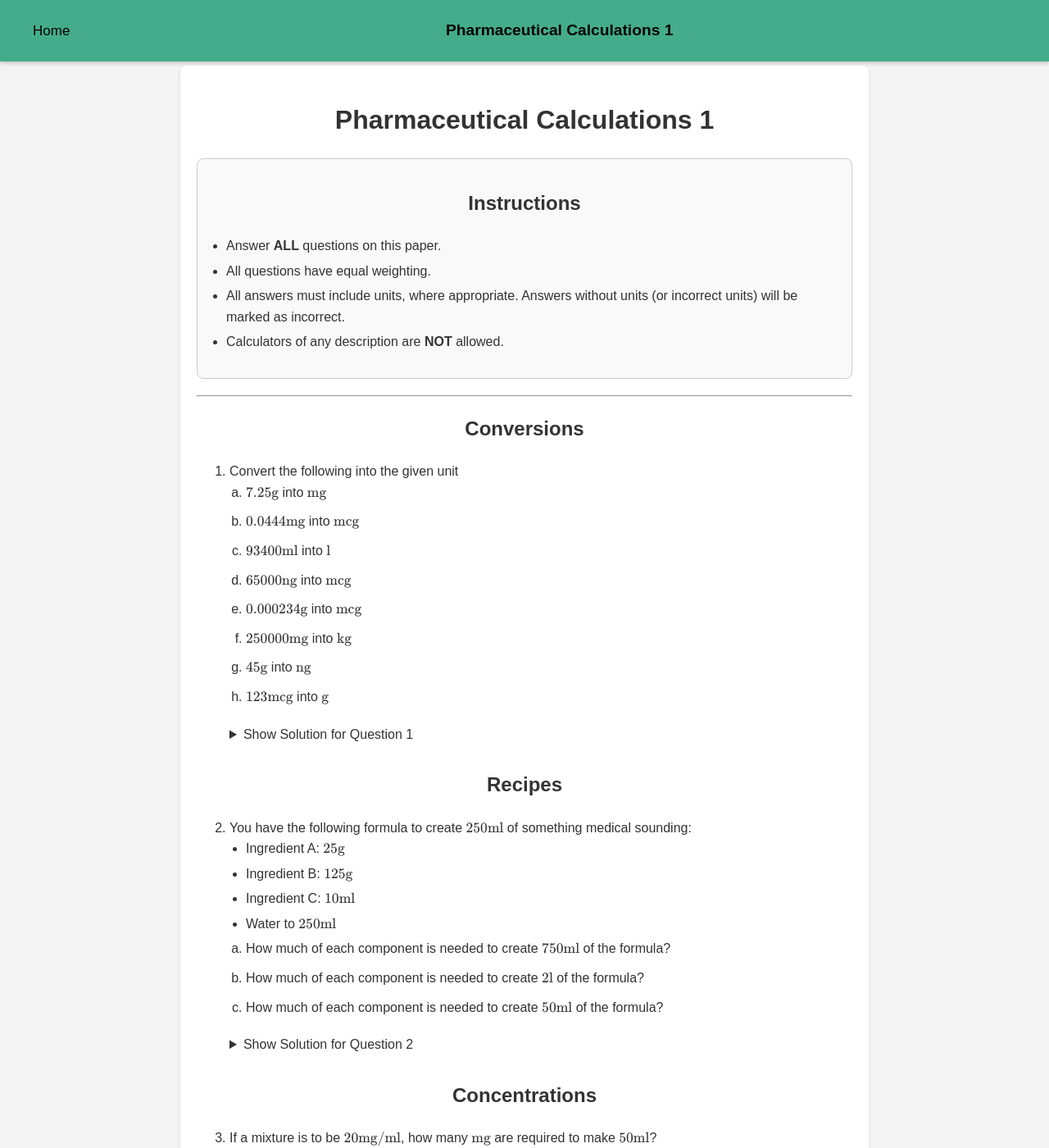
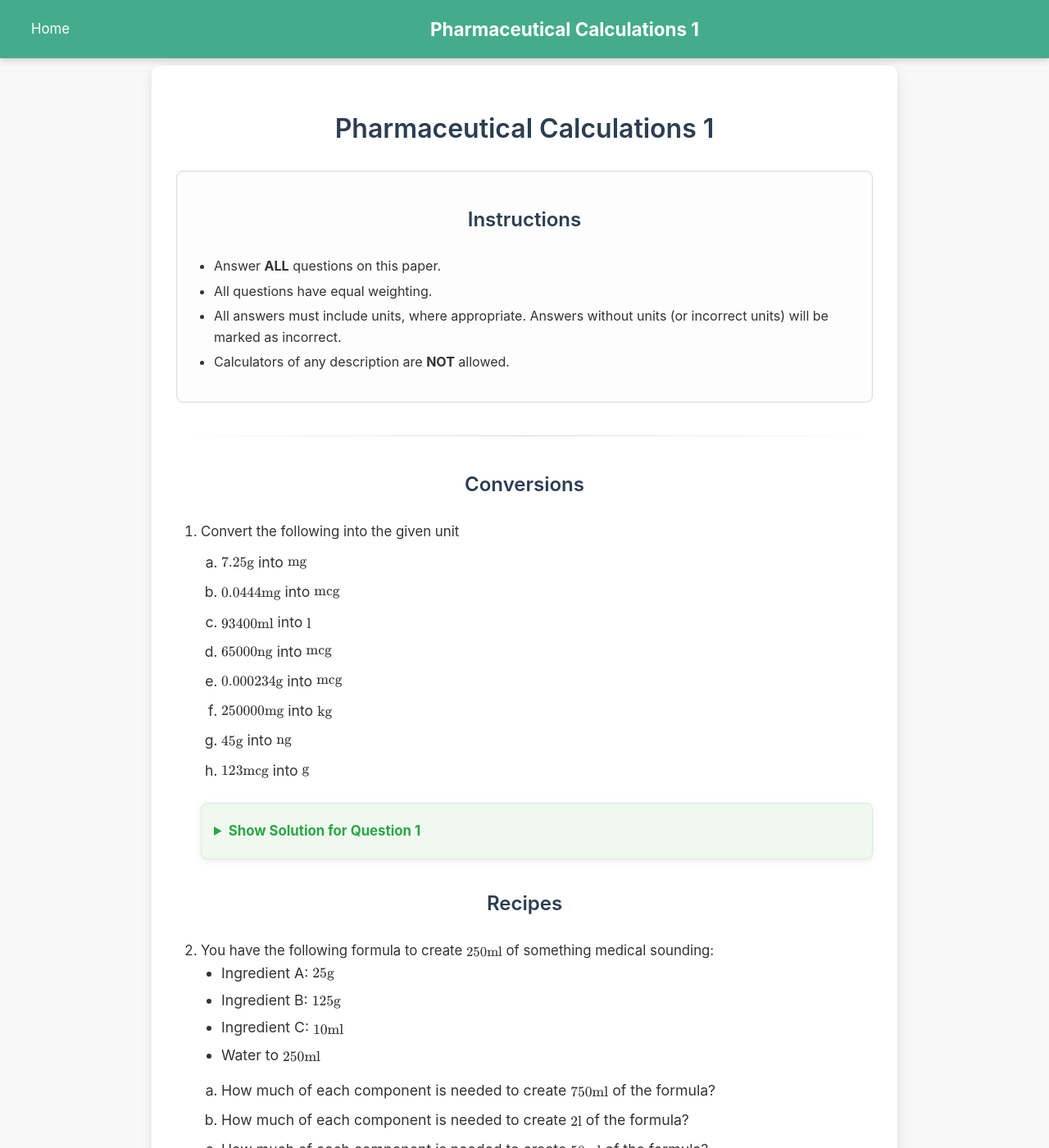
Before and after one commit to probe973/pha-4010y, a Jekyll site: the page built from review/1.md, in a window 1280 px wide and 1400 px high. Shown: the whole window at 82% size. Built offline with Jekyll 4.4.1, drawn with Linux system fonts in a browser that asks for light colours.

Commit message:
Update style.css

```diff
--- a/assets/css/style.css
+++ b/assets/css/style.css
@@ -1,214 +1,225 @@
-html, body { /* Ensure no default margins/paddings on html and body */
+/* Base styles for HTML and Body */
+html, body {
     margin: 0;
     padding: 0;
+    line-height: 1.6;
+    font-family: 'Inter', sans-serif; /* Using Inter font */
+    color: #333; /* Dark gray text */
+    background-color: #f8f8f8; /* Very light background */
 }
-body {
-    font-family: sans-serif;
-    line-height: 1.6;
-    padding-top: 60px; /* Space for the fixed header */
-    background-color: #f4f4f4; /* Light background for the page */
-    color: #333;
-}
+
+/* Navbar styles */
 .navbar {
     position: fixed;
     top: 0;
     left: 0;
     width: 100%;
-    background-color: #45ac8b; /* Changed background color for the navbar */
+    background-color: #45ac8b; /* Greenish background */
     overflow: hidden;
-    box-shadow: 0 2px 5px rgba(0,0,0,0.2);
-    z-index: 1000; /* Ensure navbar stays on top */
+    box-shadow: 0 2px 8px rgba(0,0,0,0.2); /* Enhanced shadow */
+    z-index: 1000;
     display: flex;
-    justify-content: flex-start; /* Align items to the start */
+    justify-content: flex-start;
     align-items: center;
-    padding: 10px 20px; /* Adjusted vertical padding to match other pages' navbar height */
-    box-sizing: border-box; /* Include padding in width */
+    padding: 10px 20px;
+    box-sizing: border-box;
 }
 
-/* --- START: Navigation Link Styles --- */
-
-/* Styles for links in EXISTING HTML files (e.g., pha01.html, pha01_s.html) */
-/* These target <a> tags directly inside .navbar */
-.navbar a {
+.navbar a, .navbar-link {
     display: block;
-    color: black; /* Changed text color to black */
+    color: white; /* White text for navbar links */
     text-align: center;
-    padding: 14px 20px;
+    padding: 12px 18px; /* Slightly adjusted padding */
     text-decoration: none;
-    font-size: 17px;
-    border-radius: 8px; /* Rounded corners for links */
-    transition: background-color 0.3s ease; /* Smooth transition on hover */
-    margin-right: 10px; /* Space between links */
-}
-.navbar a:hover {
-    background-color: #5cb85c; /* Lighter green on hover */
-    color: black; /* Ensure text remains black on hover */
+    font-size: 1.05em; /* Slightly smaller font for links */
+    border-radius: 6px; /* Rounded corners */
+    transition: background-color 0.3s ease, color 0.3s ease;
+    margin-right: 15px; /* Space between links */
 }
 
-/* Styles for links in NEW Jekyll-processed Markdown files */
-/* These target <a> tags specifically given the .navbar-link class in _layouts/default.html */
-.navbar-link {
-    display: block;
-    color: black;
-    text-align: center;
-    padding: 14px 20px;
-    text-decoration: none;
-    font-size: 17px;
-    border-radius: 8px;
-    transition: background-color 0.3s ease;
-    float: none !important; /* Ensures no floating behavior */
-    margin-right: auto !important; /* Pushes the link to the far left */
-    margin-left: 0 !important; /* Ensures no left margin interference */
-}
-.navbar-link:hover {
-    background-color: #5cb85c;
-    color: black;
+.navbar a:hover, .navbar-link:hover {
+    background-color: #3a9172; /* Darker green on hover */
+    color: white;
 }
 
-/* Styles for the main page title in the navbar */
 .navbar-title {
-    color: black;
-    font-size: 1.2em; /* Adjusted to match original HTML's title size */
+    color: white; /* White text for title */
+    font-size: 1.4em; /* Larger, more prominent title */
     font-weight: bold;
     text-decoration: none;
     padding: 0;
-    flex-grow: 1; /* Allows title to take up remaining space */
-    text-align: center; /* Centers the text within its allocated space */
+    flex-grow: 1;
+    text-align: center;
 }
 
-/* --- END: Navigation Link Styles --- */
+/* Main content area */
+.content {
+    margin: 80px auto 40px auto; /* Space for fixed header, center, bottom margin */
+    max-width: 850px; /* Slightly wider content area */
+    padding: 30px; /* More padding inside */
+    background-color: #fff;
+    border-radius: 10px; /* More rounded corners */
+    box-shadow: 0 4px 15px rgba(0,0,0,0.1); /* Deeper, softer shadow */
+}
 
+/* Headings */
+h1, h2 {
+    color: #2c3e50; /* Darker blue-gray for headings */
+    text-align: center;
+    margin-bottom: 25px;
+    font-weight: 600; /* Slightly bolder */
+}
 
-.content {
-    margin: 20px auto; /* Center content with auto margins */
-    max-width: 800px; /* Max width for readability */
+/* Paragraphs and general text */
+p {
+    text-align: left; /* Default to left-aligned */
+    margin-bottom: 15px;
+    font-size: 1.05em; /* Consistent font size for main text */
+}
+
+/* Instructions and Formulae boxes */
+.instructions, .formulae {
+    border: 1px solid #dcdcdc; /* Lighter border */
     padding: 20px;
-    background-color: #fff;
+    margin-bottom: 30px;
+    background-color: #fdfdfd; /* Off-white background */
     border-radius: 8px;
-    box-shadow: 0 2px 5px rgba(0,0,0,0.1);
-    margin-bottom: 40px; /* Add space before the new section */
+    box-shadow: inset 0 1px 3px rgba(0,0,0,0.05); /* Subtle inner shadow */
 }
-h1, h2 {
-    color: #333;
-    text-align: center;
-    margin-bottom: 20px;
-}
-strong {
-    font-weight: bold;
-}
-.instructions, .formulae {
-    border: 1px solid #ccc;
-    padding: 15px;
-    margin-bottom: 20px;
-    background-color: #f9f9f9;
-    border-radius: 8px; /* Rounded corners for info boxes */
-}
+
+/* Ordered Lists (Questions) */
 ol {
-    list-style-type: decimal; /* Use native decimal numbering for main questions */
-    padding-left: 40px; /* Standard padding for ordered lists */
+    list-style-type: decimal; /* Native decimal numbering */
+    padding-left: 30px; /* Standard indent */
+    margin-bottom: 20px; /* Space after main list */
 }
 
 ol li {
-    margin-bottom: 10px; /* Standard spacing for list items */
+    margin-bottom: 15px; /* More spacing between list items */
+    font-size: 1.05em; /* Consistent font size with paragraphs */
 }
 
-/* Simplified rules for nested ordered lists */
-ol ol { /* This targets any ordered list nested directly inside another ordered list */
-    list-style-type: lower-alpha; /* Forces alphabetical numbering (a, b, c...) */
-    padding-left: 20px; /* Adjust padding for nested lists to indent them */
-    margin-left: 0; /* Ensure no extra margin pushes them too far */
+/* Nested Ordered Lists (a, b, c) */
+ol ol {
+    list-style-type: lower-alpha; /* Native alphabetical numbering */
+    padding-left: 25px; /* Indent for nested lists */
+    margin-top: 10px; /* Space above nested list */
+    margin-bottom: 10px; /* Space below nested list */
 }
 
 ol ol li {
-    /* No specific rules needed here, inherited from ol ol */
+    margin-bottom: 8px; /* Closer spacing for sub-items */
 }
 
-ul { /* Style for unordered lists, specifically for formula items */
+/* Unordered Lists */
+ul {
     list-style-type: disc;
-    margin-left: 20px; /* Indent for nested ul */
+    margin-left: 25px;
     padding-left: 0;
+    margin-bottom: 15px;
 }
+
 ul li {
     margin-bottom: 5px;
 }
 
-
-/* New style for the specific sub-heading */
-.sub-heading {
-    font-size: 1.4em; /* Slightly smaller than default h2 */
-    color: #555; /* Slightly lighter color */
-    margin-top: -10px; /* Pull it closer to the h1 */
-    margin-bottom: 30px; /* Adjust spacing below */
-    font-weight: normal; /* Less bold than default h2 */
-}
-p {
-    text-align: center;
-    margin-bottom: 30px;
-    font-size: 1.1em; /* Your target font size for paragraph text */
+/* Solution Details (Collapsible) */
+.solution-details {
+    margin-top: 25px; /* More space above the solution dropdown */
+    margin-bottom: 35px; /* More space after the solution block */
+    background-color: #f0f8f0; /* Light green background for solution area */
+    border: 1px solid #d4edda; /* Greenish border */
+    border-radius: 8px;
+    padding: 15px;
+    box-shadow: 0 2px 8px rgba(0,0,0,0.08); /* Subtle shadow for solution box */
 }
 
-mjx-container, mjx-math {
-    font-size: 17.6px !important; /* Forces MathJax to match the parent element's font size */
+.solution-details summary {
+    font-weight: bold;
+    color: #28a745; /* Green color for summary text */
+    cursor: pointer;
+    padding: 5px 0;
+    outline: none; /* Remove outline on focus */
 }
 
-
-/* New styles for solution details spacing and alignment */
-.solution-details {
-    margin-top: 20px; /* Add space above the dropdown summary */
-    margin-bottom: 30px; /* Add space after the entire solution block */
+.solution-details summary:hover {
+    color: #218838; /* Darker green on hover */
 }
 
-.solution-content p { /* Target paragraphs specifically within solution content */
-    text-align: left; /* Ensure solution content paragraphs are left-aligned */
-    margin-bottom: 10px; /* Adjust spacing within solutions if needed */
+.solution-content {
+    padding-top: 15px; /* Space between summary and content */
+    border-top: 1px solid #e2f0e2; /* Light separator line */
+    margin-top: 15px;
 }
 
-.solution-content ul { /* Target unordered lists specifically within solution content */
-    text-align: left; /* Ensure solution content lists are left-aligned */
-    margin-left: 20px; /* Standard indent for lists */
-    margin-bottom: 10px;
+.solution-content p,
+.solution-content ul,
+.solution-content li {
+    text-align: left; /* Ensure all content inside solutions is left-aligned */
+    font-size: 1.05em; /* Maintain consistent font size */
+    margin-bottom: 10px; /* Spacing for paragraphs/list items within solutions */
 }
 
-.solution-content li { /* Target list items specifically within solution content */
-    text-align: left; /* Ensure solution content list items are left-aligned */
-    margin-bottom: 5px;
+.solution-content ul {
+    margin-left: 20px; /* Indent for lists within solutions */
 }
 
+/* MathJax (LaTeX) specific styling */
+/* This ensures MathJax matches the surrounding text size */
+mjx-container, mjx-math {
+    font-size: 1em !important; /* Forces MathJax to match its parent's font size */
+    vertical-align: middle !important; /* Helps align with surrounding text */
+}
 
-/* The original .button-container and .button styles are no longer needed for pha links,
-   but kept here in case they are used elsewhere or for reference.
-   The pha links will now use topic-link-container and topic-link styles. */
+/* Horizontal Rule */
+hr {
+    border: 0;
+    height: 1px;
+    background-image: linear-gradient(to right, rgba(0, 0, 0, 0), rgba(0, 0, 0, 0.15), rgba(0, 0, 0, 0));
+    margin: 40px 0;
+}
+
+/* Other specific styles */
+.sub-heading {
+    font-size: 1.4em;
+    color: #555;
+    margin-top: -10px;
+    margin-bottom: 30px;
+    font-weight: normal;
+}
+
+/* Button and Topic Link styles (from previous versions, adjusted for consistency) */
 .button-container {
     display: flex;
-    flex-direction: column; /* Stack buttons vertically */
-    gap: 15px; /* Space between buttons */
-    align-items: center; /* Center buttons horizontally */
-    margin-bottom: 40px; /* Space before new section */
+    flex-direction: column;
+    gap: 15px;
+    align-items: center;
+    margin-bottom: 40px;
 }
 .button {
-    display: block; /* Make buttons block-level for full width */
-    width: 80%; /* Adjust width as needed, or use max-width */
-    max-width: 300px; /* Limit button width */
+    display: block;
+    width: 80%;
+    max-width: 300px;
     padding: 15px 25px;
-    background-color: #007BFF; /* Blue button color */
+    background-color: #007BFF;
     color: white;
     text-align: center;
     text-decoration: none;
     font-size: 1.2em;
     font-weight: bold;
-    border-radius: 10px; /* More rounded corners */
-    box-shadow: 0 4px 8px rgba(0,0,0,0.2); /* Deeper shadow */
+    border-radius: 10px;
+    box-shadow: 0 4px 8px rgba(0,0,0,0.2);
     transition: background-color 0.3s ease, transform 0.2s ease, box-shadow 0.3s ease;
     border: none;
     cursor: pointer;
 }
 .button:hover {
-    background-color: #0056b3; /* Darker blue on hover */
-    transform: translateY(-2px); /* Slight lift effect */
-    box-shadow: 0 6px 12px rgba(0,0,0,0.3); /* Enhanced shadow on hover */
+    background-color: #0056b3;
+    transform: translateY(-2px);
+    box-shadow: 0 6px 12px rgba(0,0,0,0.3);
 }
 .button:active {
-    transform: translateY(0); /* Press down effect */
+    transform: translateY(0);
     box-shadow: 0 2px 4px rgba(0,0,0,0.2);
 }
 
@@ -219,12 +230,12 @@ mjx-container, mjx-math {
     background-color: #fff;
     border-radius: 8px;
     box-shadow: 0 2px 5px rgba(0,0,0,0.1);
-    margin-bottom: 40px; /* Space between sections */
+    margin-bottom: 40px;
 }
 .topic-link-container {
     display: flex;
     flex-direction: column;
-    gap: 10px; /* Space between topic links */
+    gap: 10px;
 }
 .topic-link {
     display: flex;
@@ -243,23 +254,23 @@ mjx-container, mjx-math {
 }
 .topic-icon {
     margin-right: 10px;
-    font-size: 1.5em; /* Adjust icon size */
-    color: #4CAF50; /* Green color for icons */
+    font-size: 1.5em;
+    color: #4CAF50;
 }
 .topic-description {
     font-size: 0.9em;
     color: #666;
     margin-top: 5px;
-    margin-left: 35px; /* Align with text after icon */
+    margin-left: 35px;
 }
 .iframe-container {
     position: relative;
     width: 100%;
-    padding-bottom: 75%; /* 4:3 Aspect Ratio (change this to 56.25% for 16:9) */
+    padding-bottom: 75%;
     height: 0;
     overflow: hidden;
-    margin-top: 20px; /* Space above iframe */
-    border-radius: 8px; /* Match container border-radius */
+    margin-top: 20px;
+    border-radius: 8px;
 }
 .iframe-container iframe {
     position: absolute;
@@ -267,10 +278,9 @@ mjx-container, mjx-math {
     left: 0;
     width: 100%;
     height: 100%;
-    border: none; /* Remove iframe border */
-    border-radius: 8px; /* Match container border-radius */
+    border: none;
+    border-radius: 8px;
 }
-
 
 /* Responsive adjustments */
 @media (max-width: 600px) {
@@ -285,7 +295,6 @@ mjx-container, mjx-math {
         margin: 10px;
         padding: 15px;
     }
-    /* .button styles are now largely superseded by .topic-link for pha links */
     .button {
         width: 90%;
         padding: 12px 20px;
@@ -302,6 +311,6 @@ mjx-container, mjx-math {
         margin-left: 0;
     }
     .iframe-container {
-        padding-bottom: 100%; /* Adjust aspect ratio for smaller screens if needed */
+        padding-bottom: 100%;
     }
 }
```
